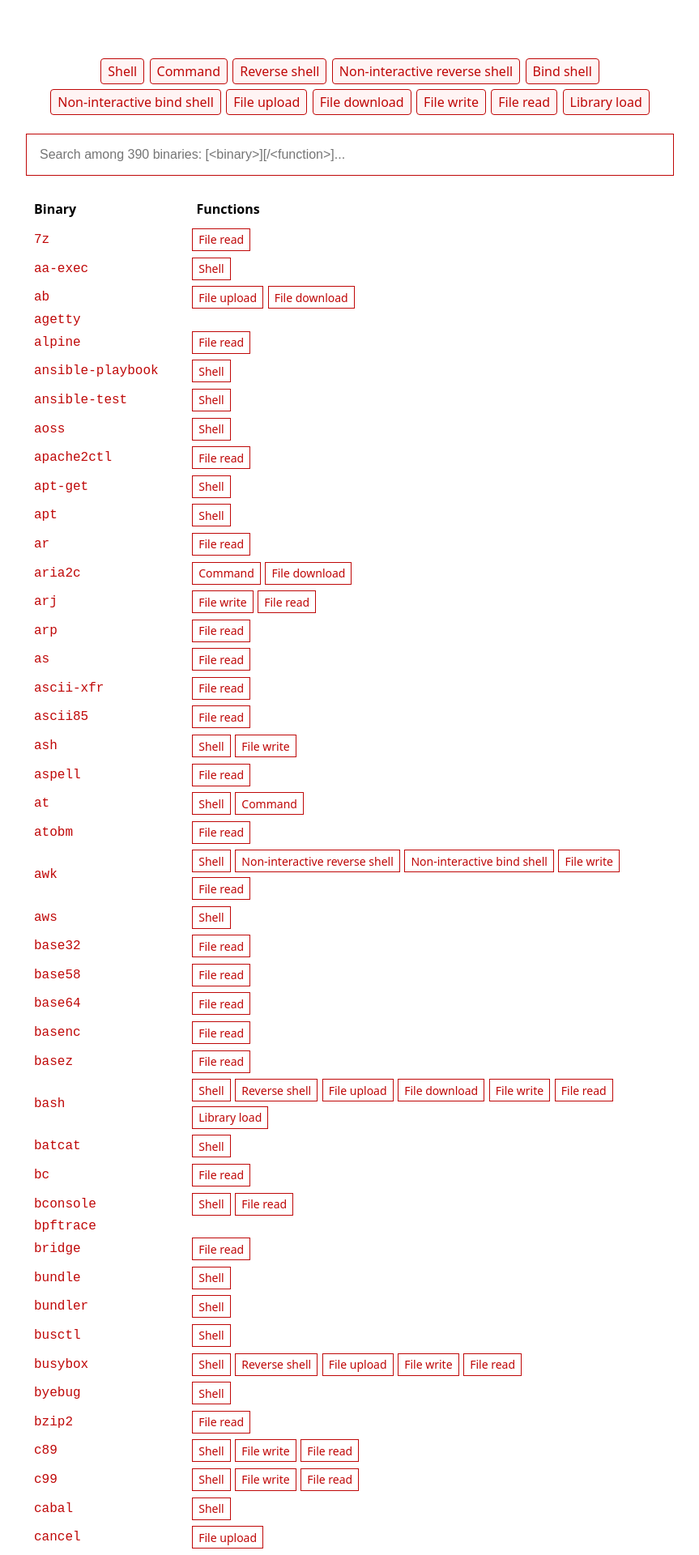
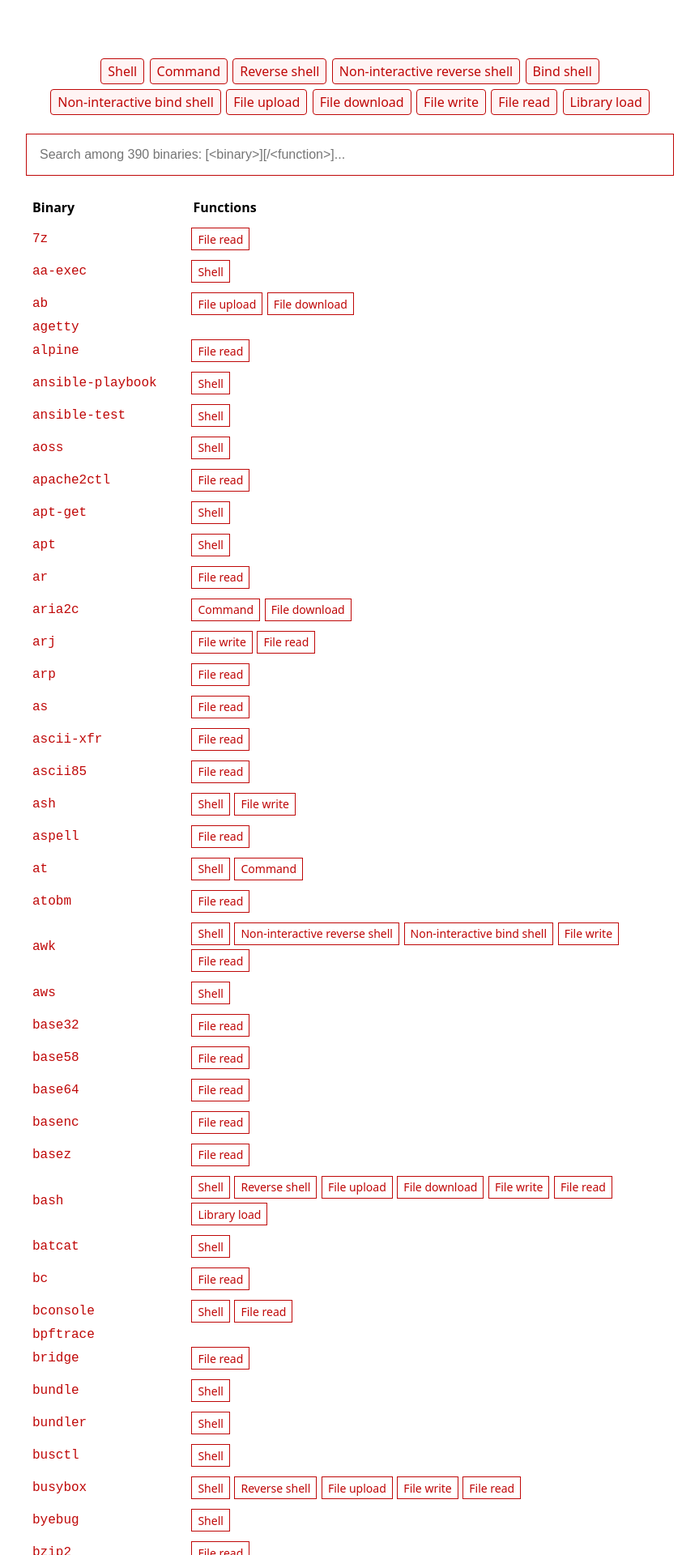
Before and after one commit to GTFOBins/GTFOBins.github.io, a Jekyll site: the page built from index.md, in a window 1280 px wide. Shown: the part 412-2332 px from the top of the page at 81% size, without its empty margins (208-1071 px from the left). Built offline with Jekyll 4.4.1, drawn with Linux system fonts in a browser that asks for light colours.

Commit message:
Adjust table spacing

```diff
--- a/assets/style.scss
+++ b/assets/style.scss
@@ -163,6 +163,7 @@ h2, h3, h4, h5, h5 {
 
     #bin-table {
         width: 100%;
+        border-spacing: 0;
 
         th {
             text-align: left;
@@ -176,12 +177,18 @@ h2, h3, h4, h5, h5 {
         td {
             padding: 0;
 
-            &:nth-child(1) a {
+            &:nth-child(1) {
                 font-family: monospace;
-                text-decoration: none;
                 white-space: nowrap;
-                padding: 0 0.5em;
-                display: block;
+
+                a {
+                    margin: 0 0.5em;
+                    text-decoration: none;
+                }
+            }
+
+            &:nth-child(2) {
+                padding: 0.2em;
             }
         }
 
```
